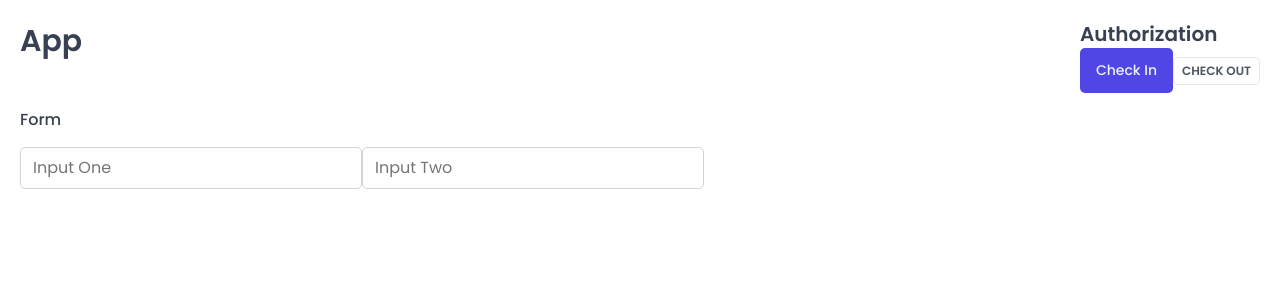
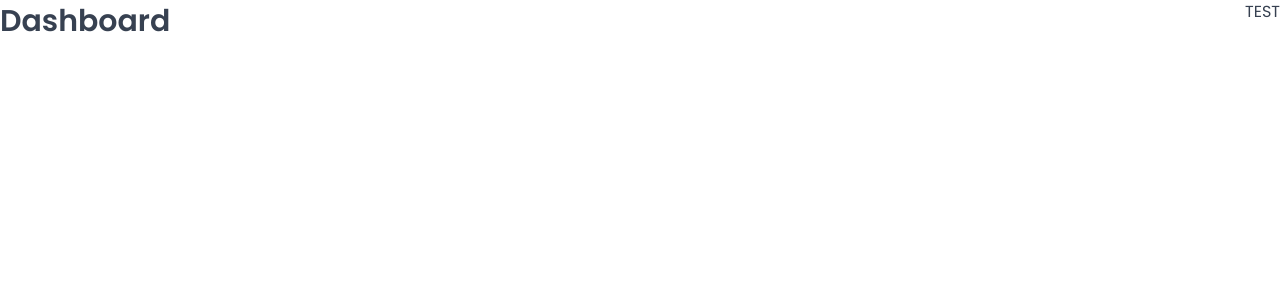
Before and after one commit to a-tem/udemy-react-hotel-app, a React (Vite) app: page /dashboard in a window 1280 px wide. Shown: the top 300 px of the page. Built offline with nearby package versions, Linux system fonts and the light colour scheme; a web font is replaced by a local one.

Commit message:
feat: Added reat-router-dom package, added routing for pages.

```diff
--- a/package.json
+++ b/package.json
@@ -12,6 +12,7 @@
   "dependencies": {
     "react": "^18.2.0",
     "react-dom": "^18.2.0",
+    "react-router-dom": "^6.20.0",
     "styled-components": "^6.1.1"
   },
   "devDependencies": {
--- a/src/App.jsx
+++ b/src/App.jsx
@@ -1,44 +1,69 @@
 import React from "react";
-import styled from "styled-components";
+import {
+  BrowserRouter,
+  Routes,
+  Route,
+  createBrowserRouter,
+  RouterProvider,
+  Navigate,
+} from "react-router-dom";
+
 import GlobalStyles from "./styles/GlobalStyles";
-import Button from "./ui/Button";
-import Input from "./ui/Input";
-import Heading from "./ui/Heading";
-import Row from "./ui/Row";
 
-// NOTE: To have the code highlighting and autocompletion as "normal CSS", install the vscode-styled-components extension
-const StyledApp = styled.div`
-  /* background-color: orangered; */
-  padding: 20px;
-`;
+import Dashboard from "./pages/Dashboard";
+import Bookings from "./pages/Bookings";
+import Cabins from "./pages/Cabins";
+import Users from "./pages/Users";
+import Settings from "./pages/Settings";
+import Account from "./pages/Account";
+import Login from "./pages/Login";
+import PageNotFound from "./pages/PageNotFound";
 
 function App() {
+  const router = createBrowserRouter([
+    {
+      children: [
+        { path: "/", element: <Navigate to="/dashboard" replace /> },
+        { path: "/dashboard", element: <Dashboard /> },
+        { path: "/bookings", element: <Bookings /> },
+        { path: "/cabins", element: <Cabins /> },
+        { path: "/users", element: <Users /> },
+        { path: "/settings", element: <Settings /> },
+        { path: "/account", element: <Account /> },
+        { path: "/login", element: <Login /> },
+        { path: "*", element: <PageNotFound /> },
+      ],
+    },
+  ]);
+
   return (
     <>
-      {/* NOTE: GlobalStyles component shoud not have any children, that's why use fragment around it and sibling StyledApp component */}
       <GlobalStyles />
-      <StyledApp>
-        <Row>
-          <Row type="horizontal">
-            <Heading as="h1">App</Heading>
-            <div>
-              <Heading as="h2">Authorization</Heading>
-              <Button>Check In</Button>
-              <Button variation="secondary" size="small">
-                Check Out
-              </Button>
-            </div>
-          </Row>
-          <Row>
-            <Heading as="h3">Form</Heading>
-            <form>
-              <Input placeholder="Input One" />
-              <Input placeholder="Input Two" type="number" />
-            </form>
-          </Row>
-        </Row>
-      </StyledApp>
+      <RouterProvider router={router} />
     </>
   );
+
+  // NOTE: declarative way of defining routes
+  /*
+  return (
+    <>
+      <GlobalStyles />
+      <BrowserRouter>
+        <Routes>
+          <Route path="/" element={<Navigate to="/dashboard" replace />} />
+          <Route path="/dashboard" element={<Dashboard />} />
+          <Route path="/bookings" element={<Bookings />} />
+          <Route path="/cabins" element={<Cabins />} />
+          <Route path="/users" element={<Users />} />
+          <Route path="/settings" element={<Settings />} />
+          <Route path="/account" element={<Account />} />
+          <Route path="/login" element={<Login />} />
+          <Route path="*" element={<PageNotFound />} />
+        </Routes>
+      </BrowserRouter>
+    </>
+  );
+  */
 }
+
 export default App;
```
Also changed, not shown: .eslintrc.cjs, 1 other file (tests, documents, lock files or other folders).
